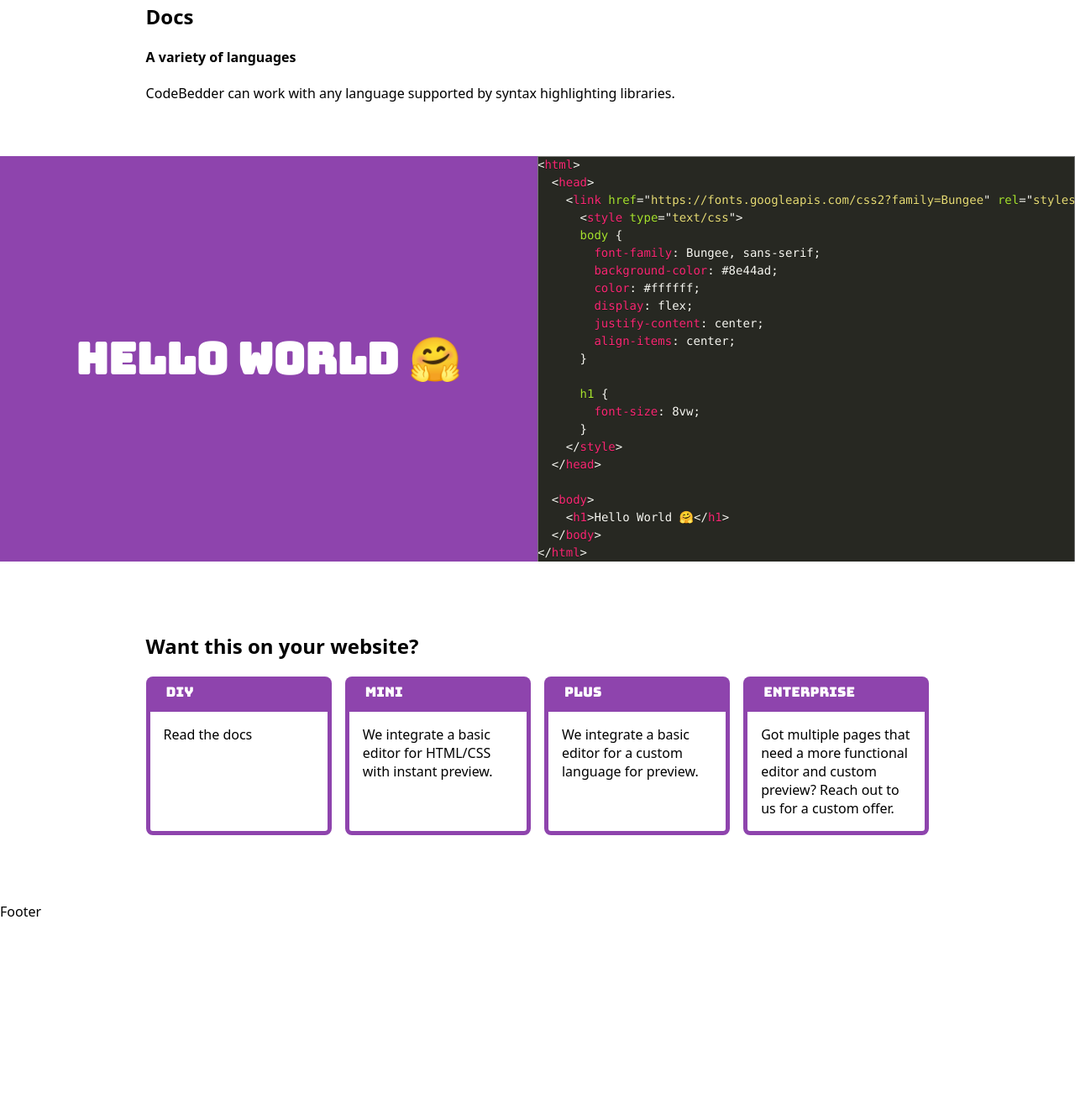
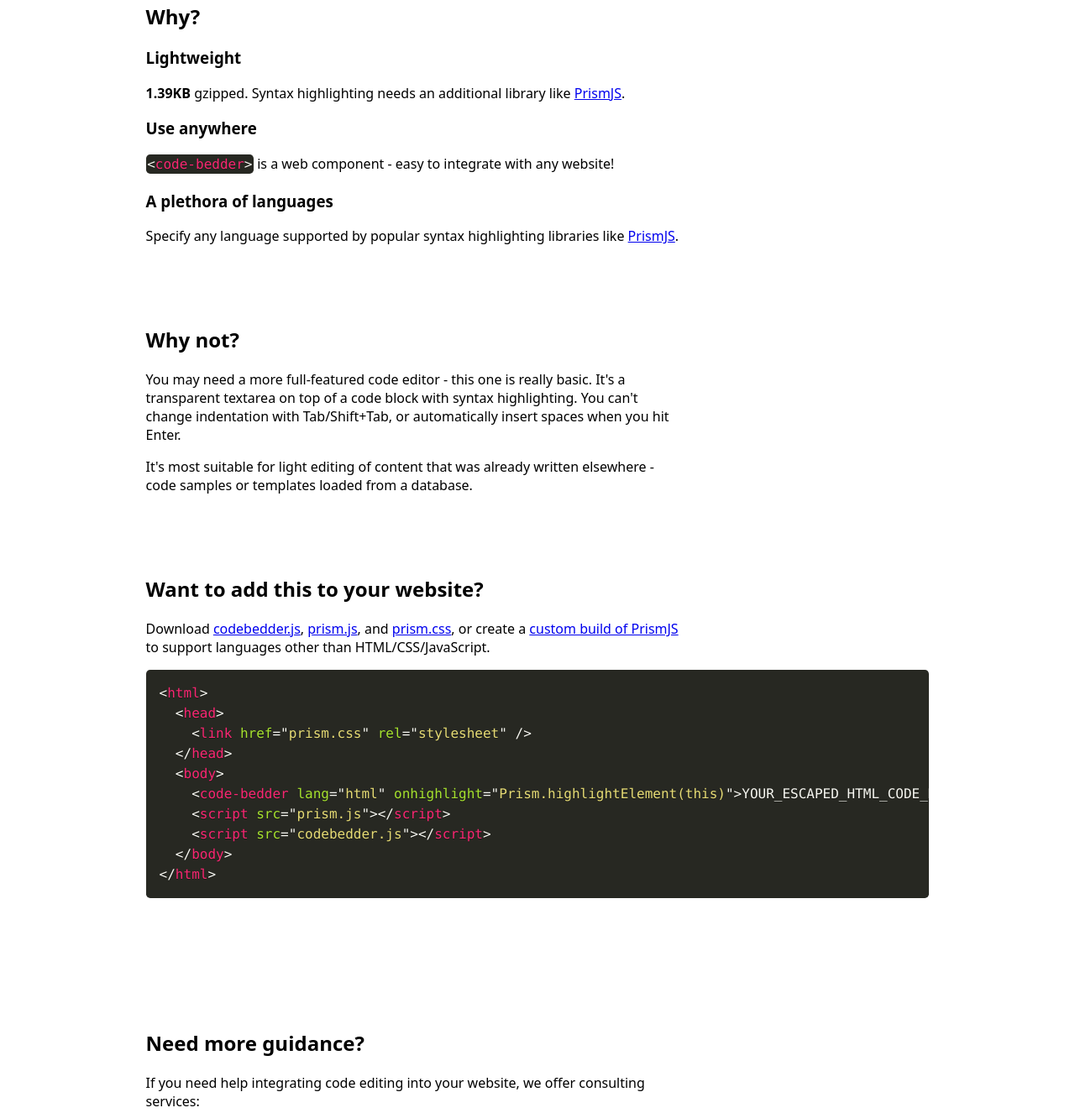
Before and after one commit to vdsabev/codebedder.com, a plain HTML site: page index.html in a window 1280 px wide. Shown: the part 916-2242 px from the top of the page at 84% size. Before the commit the page ends 2013 px from the top, so only its background shows below. Drawn offline with Linux system fonts and the light colour scheme; a web font is replaced by a local one.

Commit message:
Add more content

```diff
--- a/codebedder.js
+++ b/codebedder.js
@@ -10,8 +10,7 @@ code-bedder textarea {
 
 code-bedder {
   --code-bedder-tab-size: 2;
-  --code-bedder-font-family: ui-monospace, SFMono-Regular, Menlo, Monaco,
-    Consolas, 'Liberation Mono', 'Courier New', monospace;
+  --code-bedder-font-family: Consolas, Monaco, 'Andale Mono', 'Ubuntu Mono', monospace;
   --code-bedder-font-size: 14px;
   --code-bedder-caret-color: #ffffff;
   --code-bedder-selection-background: hsla(0, 0%, 100%, 0.2);
--- a/index.html
+++ b/index.html
@@ -32,6 +32,8 @@
           var(--header-spacing-x) + 2 * var(--logo-font-size) +
             var(--logo-spacing) + 0.25em
         );
+        --border-width: 5px;
+        --border: var(--border-width) solid var(--primary);
       }
 
       html,
@@ -72,7 +74,7 @@
         animation: scroll-shadow;
         animation-timeline: scroll();
         animation-range: 0 calc(2 * var(--header-offset));
-        box-shadow: 0 6px 4px hsla(0, 100%, 0%, 0.2);
+        box-shadow: inset 0 calc(-1 * var(--border-width)) 0 0 var(--primary);
       }
 
       header > :first-child {
@@ -102,7 +104,7 @@
       @keyframes scroll-shadow {
         from,
         50% {
-          box-shadow: none;
+          box-shadow: inset 0 calc(-1 * var(--border-width)) 0 0 transparent;
         }
       }
 
@@ -113,6 +115,7 @@
         margin-left: auto;
       }
 
+      /* TODO: Fix mobile design */
       nav a {
         border-radius: 0.5rem;
         min-width: 100px;
@@ -153,7 +156,16 @@
         max-height: 100vh;
       }
 
-      #get dl {
+      h1:not(:first-of-type),
+      h2:not(:first-of-type) {
+        margin-top: var(--header-offset);
+      }
+
+      p {
+        max-width: 640px;
+      }
+
+      #buy dl {
         display: grid;
         grid-template-rows: auto minmax(0, 1fr);
         grid-auto-columns: minmax(0, 1fr);
@@ -161,7 +173,7 @@
         column-gap: 1rem;
       }
 
-      #get dt {
+      #buy dt {
         border-radius: 0.5rem 0.5rem 0 0;
         background: var(--primary);
         padding: 0.5rem 1.5rem;
@@ -169,11 +181,18 @@
         font-family: var(--font-family-title);
       }
 
-      #get dd {
+      #buy dd {
         border-radius: 0 0 0.5rem 0.5rem;
-        border: 5px solid var(--primary);
+        border: var(--border);
         margin-inline-start: 0;
         padding: 1rem;
+      }
+
+      footer {
+        padding: 4rem 2rem;
+        background-color: var(--primary);
+        text-align: center;
+        color: hsla(0, 0%, 100%, 0.8);
       }
 
       ::-webkit-scrollbar {
@@ -210,9 +229,10 @@
       </div>
 
       <nav>
-        <a href="#try">Try</a>
-        <a href="#docs">Docs</a>
-        <a href="#get">Get</a>
+        <a href="#try">👀 Try</a>
+        <a href="#why">🤔 Why</a>
+        <a href="#diy">🔧 DIY</a>
+        <a href="#buy">🫰 Buy</a>
       </nav>
     </header>
 
@@ -220,7 +240,6 @@
       a minimal code editor<br />for the browser
     </section>
 
-    <!-- TODO: Typing interaction -->
     <section id="try">
       <!-- prettier-ignore -->
       <code-bedder id="html-editor" lang="html" onhighlight="Prism.highlightElement(this)">&lt;html&gt;&#13;&#10;  &lt;head&gt;&#13;&#10;    &lt;link href=&quot;https://fonts.googleapis.com/css2?family=Bungee&quot; rel=&quot;stylesheet&quot; type=&quot;text/css&quot;&gt;&#13;&#10;      &lt;style type=&quot;text/css&quot;&gt;&#13;&#10;      body {&#13;&#10;        font-family: Bungee, sans-serif;&#13;&#10;        background-color: #8e44ad;&#13;&#10;        color: #ffffff;&#13;&#10;        display: flex;&#13;&#10;        justify-content: center;&#13;&#10;        align-items: center;&#13;&#10;      }&#13;&#10;&#13;&#10;      h1 {&#13;&#10;        font-size: 8vw;&#13;&#10;      }&#13;&#10;    &lt;/style&gt;&#13;&#10;  &lt;/head&gt;&#13;&#10;&#13;&#10;  &lt;body&gt;&#13;&#10;    &lt;h1&gt;Hello World 🤗&lt;/h1&gt;&#13;&#10;  &lt;/body&gt;&#13;&#10;&lt;/html&gt;</code-bedder>
@@ -228,44 +247,90 @@
       <iframe id="html-preview"></iframe>
     </section>
 
-    <section id="docs">
-      <div style="grid-column-start: 1; grid-column-end: -1">
-        <h2>Docs</h2>
-        <h4>A variety of languages</h4>
-        CodeBedder can work with any language supported by syntax highlighting
-        libraries.
-      </div>
+    <section>
+      <h2 id="why">Why?</h2>
+
+      <h3>Lightweight</h3>
+      <p>
+        <b>1.39KB</b> gzipped. Syntax highlighting needs an additional library like
+        <a href="https://prismjs.com/#supported-languages" target="_blank">PrismJS</a>.
+      </p>
+
+      <h3>Use anywhere</h3>
+      <p>
+        <code class="language-html">&lt;code-bedder&gt;</code>
+        is a web component - easy to integrate with any website!
+      </p>
+
+      <h3>A plethora of languages</h3>
+      <p>
+        Specify any language supported by popular syntax highlighting libraries like
+        <a href="https://prismjs.com/#supported-languages" target="_blank">PrismJS</a>.
+      </p>
+
+      <h2>Why not?</h2>
+      <p>
+        You may need a more full-featured code editor - this one is really basic.
+        It's a transparent textarea on top of a code block with syntax highlighting.
+        You can't change indentation with Tab/Shift+Tab, or automatically insert spaces when you hit Enter.
+      </p>
+      <p>
+        It's most suitable for light editing of content that was already written elsewhere - code samples or templates loaded from a database.
+      </p>
+
+      <h2 id="diy">Want to add this to your website?</h2>
+      <p>
+        Download
+        <a href="codebedder.js" target="_blank">codebedder.js</a>,
+        <a href="prism.js" target="_blank">prism.js</a>, and
+        <a href="prism.css" target="_blank">prism.css</a>,
+        or create a <a href="https://prismjs.com/download.html" target="_blank">custom build of PrismJS</a> to support languages other than HTML/CSS/JavaScript.
+      </p>
+
+      <!-- prettier-ignore -->
+      <pre><code class="language-html">&lt;html&gt;&#13;&#10;  &lt;head&gt;&#13;&#10;    &lt;link href=&quot;prism.css&quot; rel=&quot;stylesheet&quot; /&gt;&#13;&#10;  &lt/head&gt;&#13;&#10;  &lt;body&gt;&#13;&#10;    &lt;code-bedder lang=&quot;html&quot; onhighlight=&quot;Prism.highlightElement(this)&quot;&gt;YOUR_ESCAPED_HTML_CODE_HERE&lt;/code-bedder&gt;&#13;&#10;    &lt;script src=&quot;prism.js&quot;&gt;&lt;/script&gt;&#13;&#10;    &lt;script src=&quot;codebedder.js&quot;&gt;&lt;/script&gt;&#13;&#10;  &lt;/body&gt;&#13;&#10;&lt;/html&gt;</code></pre>
     </section>
 
-    <section>
-      <iframe id="docs-preview"></iframe>
-
-      <!-- prettier-ignore -->
-      <code-bedder id="docs-editor" lang="html" onhighlight="Prism.highlightElement(this)">&lt;html&gt;&#13;&#10;  &lt;head&gt;&#13;&#10;    &lt;link href=&quot;https://fonts.googleapis.com/css2?family=Bungee&quot; rel=&quot;stylesheet&quot; type=&quot;text/css&quot;&gt;&#13;&#10;      &lt;style type=&quot;text/css&quot;&gt;&#13;&#10;      body {&#13;&#10;        font-family: Bungee, sans-serif;&#13;&#10;        background-color: #8e44ad;&#13;&#10;        color: #ffffff;&#13;&#10;        display: flex;&#13;&#10;        justify-content: center;&#13;&#10;        align-items: center;&#13;&#10;      }&#13;&#10;&#13;&#10;      h1 {&#13;&#10;        font-size: 8vw;&#13;&#10;      }&#13;&#10;    &lt;/style&gt;&#13;&#10;  &lt;/head&gt;&#13;&#10;&#13;&#10;  &lt;body&gt;&#13;&#10;    &lt;h1&gt;Hello World 🤗&lt;/h1&gt;&#13;&#10;  &lt;/body&gt;&#13;&#10;&lt;/html&gt;</code-bedder>
-    </section>
-
-    <section id="get">
-      <h2>Want this on your website?</h2>
+    <section id="buy">
+      <h2>Need more guidance?</h2>
+      <p>
+        If you need help integrating code editing into your website, we offer consulting services:
+      </p>
 
       <dl>
-        <dt>DIY</dt>
-        <dd>Read the docs</dd>
-
         <dt>Mini</dt>
-        <dd>We integrate a basic editor for HTML/CSS with instant preview.</dd>
+        <dd>
+          Editor for HTML with instant preview in one page on your website
+          <br />
+          <button type="button">Buy Package</button>
+        </dd>
 
         <dt>Plus</dt>
-        <dd>We integrate a basic editor for a custom language for preview.</dd>
+        <dd>
+          Editor for a custom language with preview in up to 3 different pages on your website. Example integrations:
+          <ul>
+            <li>MJML for writing email templates</li>
+            <li>Templating libraries like Handlebars or Mustache</li>
+            <li>PHP - editing and previewing a .php script</li>
+          </ul>
+          <br />
+          <button type="button">Buy Package</button>
+        </dd>
 
         <dt>Enterprise</dt>
         <dd>
-          Got multiple pages that need a more functional editor and custom
-          preview? Reach out to us for a custom offer.
+          Got many pages?
+          <br />
+          Need a more advanced editor and preview?
+          <br />
+          Reach out to us for a custom offer.
+          <br />
+          <button type="button">Contact Us</button>
         </dd>
       </dl>
     </section>
 
-    <footer>Footer</footer>
+    <footer>©️ Veracity Systems 2023</footer>
 
     <script src="prism.js"></script>
     <script src="codebedder.js"></script>
@@ -278,15 +343,6 @@
           iframe.contentWindow.document.write(this.value);
           iframe.contentWindow.document.close();
         });
-
-      document
-        .querySelector('#docs-editor')
-        .addEventListener('input', function () {
-          const iframe = document.querySelector('#docs-preview');
-          iframe.contentWindow.document.open();
-          iframe.contentWindow.document.write(this.value);
-          iframe.contentWindow.document.close();
-        });
     </script>
   </body>
 </html>
```
